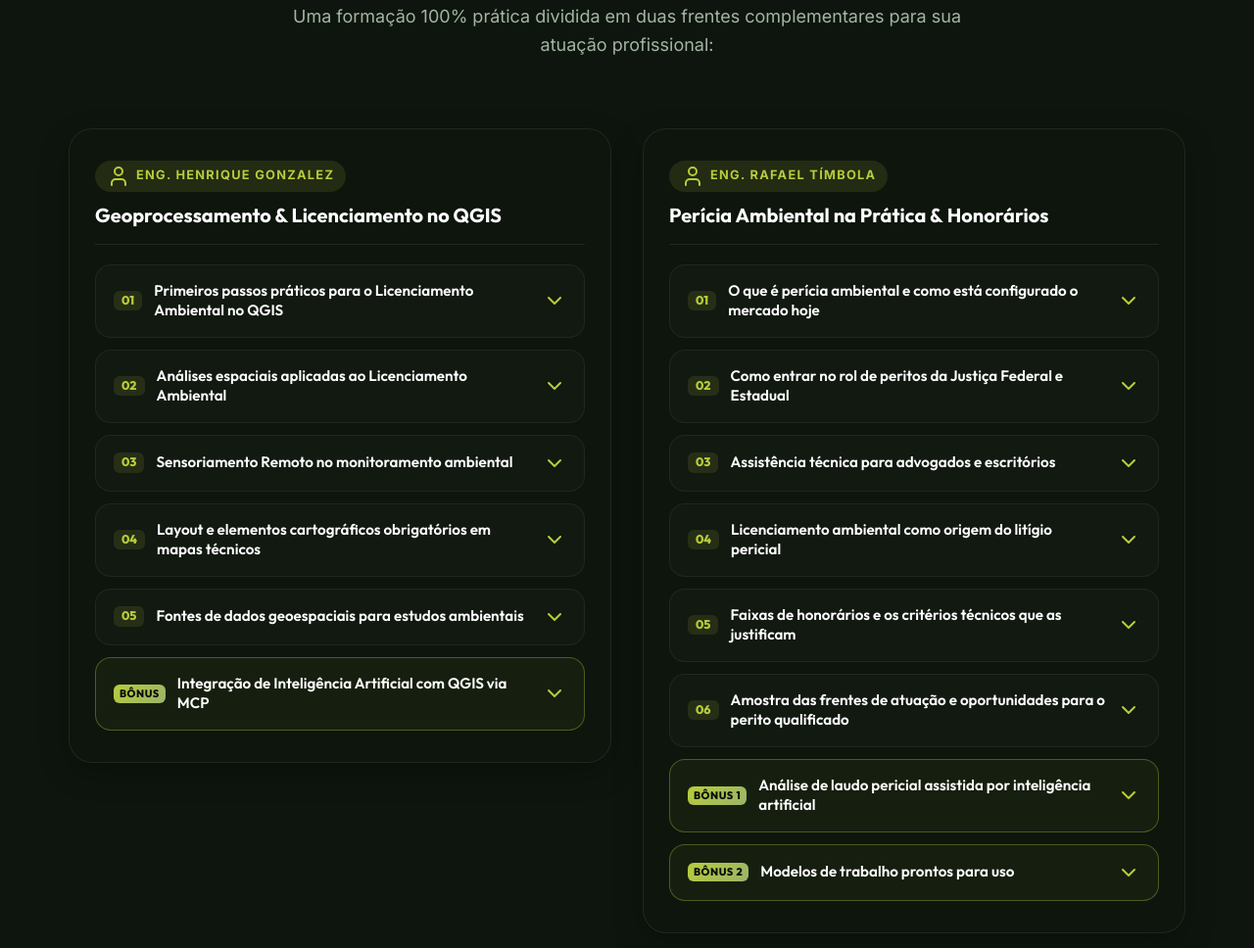
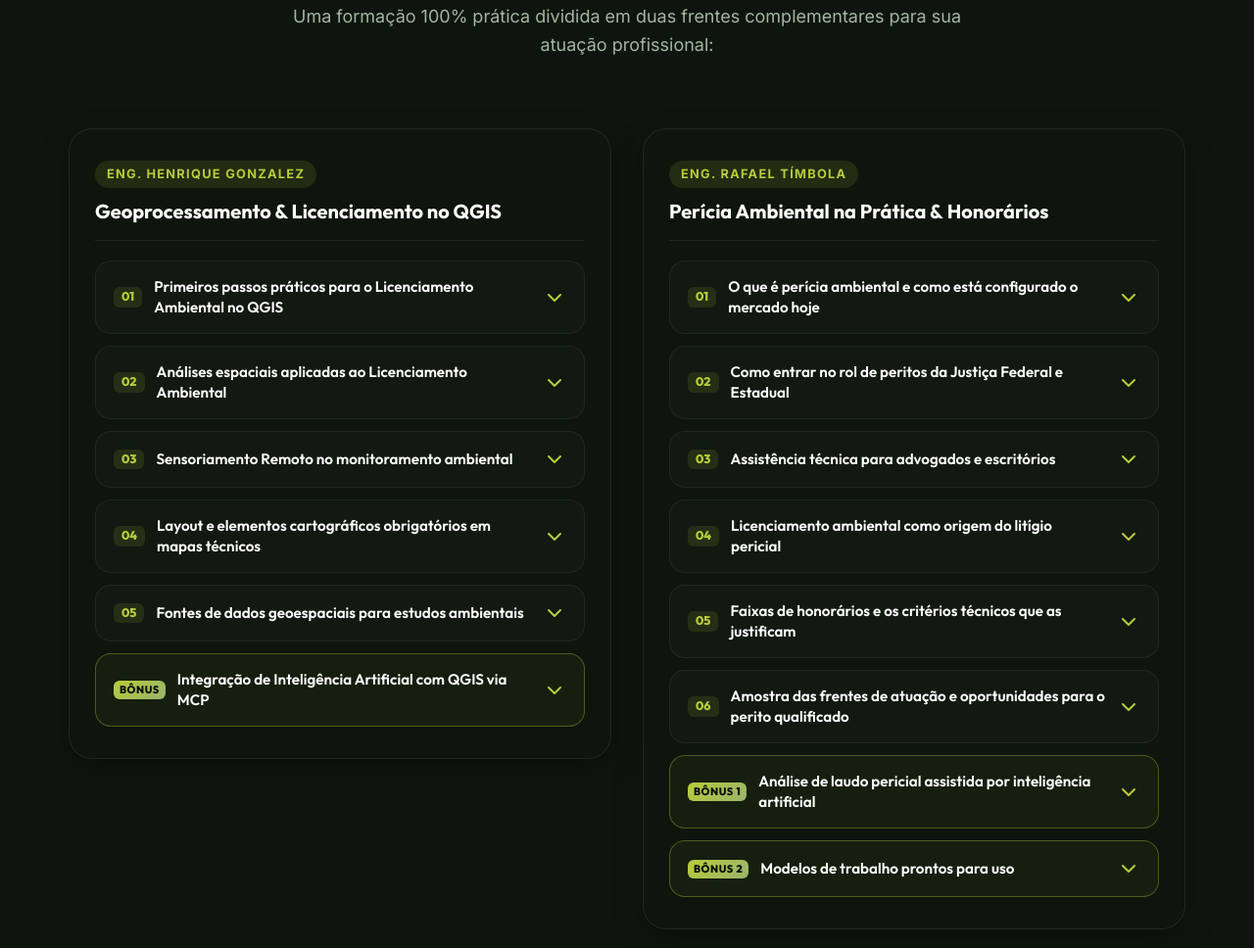
Before and after one commit to henriquegsantos149/workshop.pericia, a website built with Vite: page index.html in a window 1280 px wide. Shown: the part 1774-2742 px from the top of the page at 98% size. Built offline with nearby package versions, Linux system fonts and the light colour scheme.

Commit message:
style: remove user icons from instructor track badges

```diff
--- a/index.html
+++ b/index.html
@@ -244,7 +244,7 @@
           <div class="track-card">
             <div class="track-header">
               <span class="track-instructor-badge">
-                <i data-lucide="user"></i> Eng. Henrique Gonzalez
+                Eng. Henrique Gonzalez
               </span>
               <h3 class="track-title">Geoprocessamento &amp; Licenciamento <span class="text-nowrap">no&nbsp;QGIS</span></h3>
             </div>
@@ -354,7 +354,7 @@
           <div class="track-card">
             <div class="track-header">
               <span class="track-instructor-badge">
-                <i data-lucide="user"></i> Eng. Rafael Tímbola
+                Eng. Rafael Tímbola
               </span>
               <h3 class="track-title">Perícia Ambiental na Prática <span class="text-nowrap">&amp;&nbsp;Honorários</span></h3>
             </div>
```
Also changed, not shown: dist/index.html.
